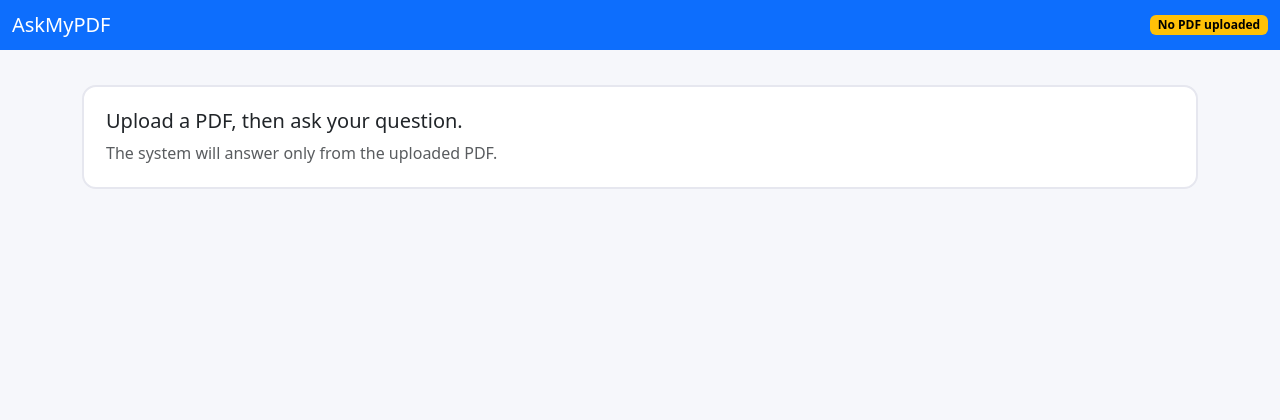
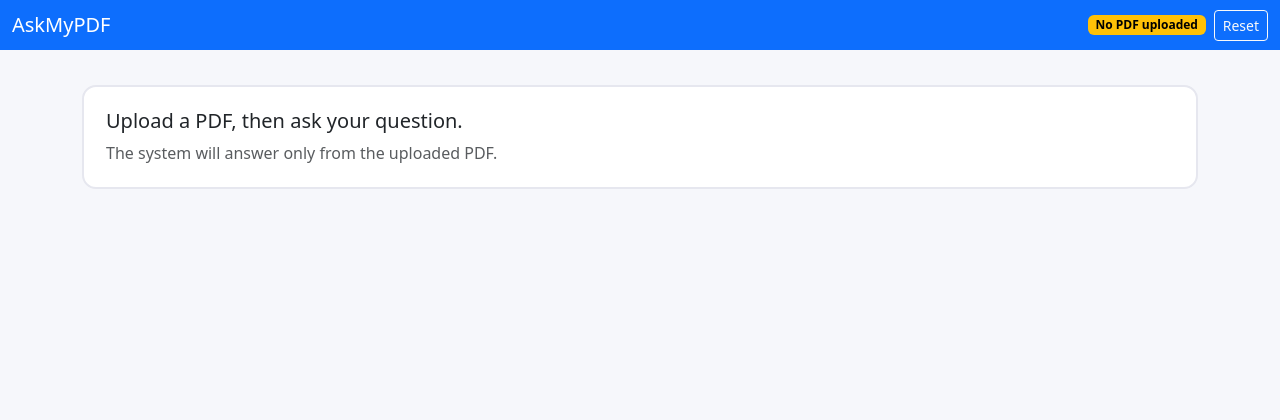
Before and after one commit to khaledelsayed2003/askmypdf, a Flask app: page / in a window 1280 px wide. Shown: the top 420 px of the page. Run offline with Flask 3, Linux system fonts and the light colour scheme.

Commit message:
ui: update navbar PDF status without reload and add reset button

```diff
--- a/static/app.js
+++ b/static/app.js
@@ -4,13 +4,31 @@
 const sendBtn = document.getElementById("sendBtn");
 const statusLine = document.getElementById("statusLine");
 
-//(answer output)
+// Navbar elements (from base.html)
+const pdfBadge = document.getElementById("pdfBadge");
+const resetBtn = document.getElementById("resetBtn");
+
+// Answer output
 const answerBox = document.getElementById("answerBox");
 const answerText = document.getElementById("answerText");
 const answerSource = document.getElementById("answerSource");
 
 function setStatus(msg) {
   statusLine.textContent = msg || "";
+}
+
+function setPdfBadgeReady(pdfName) {
+  if (!pdfBadge) return;
+  pdfBadge.textContent = `PDF: ${pdfName}`;
+  pdfBadge.classList.remove("text-bg-warning");
+  pdfBadge.classList.add("text-bg-light");
+}
+
+function setPdfBadgeEmpty() {
+  if (!pdfBadge) return;
+  pdfBadge.textContent = "No PDF uploaded";
+  pdfBadge.classList.remove("text-bg-light");
+  pdfBadge.classList.add("text-bg-warning");
 }
 
 // Upload button -> open file picker
@@ -41,16 +59,20 @@
       return;
     }
 
-    //Enable asking now
+    // Update navbar badge without reload
+    setPdfBadgeReady(data.pdf_name);
+
+    // Enable asking now
     setStatus(`PDF ready: ${data.pdf_name}. You can now ask questions.`);
     questionInput.disabled = false;
     sendBtn.disabled = false;
     uploadBtn.disabled = false;
 
-    //clear previous answer
+    // Clear previous answer
     if (answerBox) answerBox.classList.add("d-none");
+    if (answerText) answerText.textContent = "";
+    if (answerSource) answerSource.textContent = "";
 
-    // (No reload for now — we want to test /ask directly)
   } catch (err) {
     setStatus("Upload error. Please try again.");
     uploadBtn.disabled = false;
@@ -82,7 +104,7 @@
 
     setStatus("Done.");
 
-    // Show answer in the answer box
+    // Show answer
     if (answerBox) answerBox.classList.remove("d-none");
     if (answerText) answerText.textContent = data.answer || "";
     if (answerSource) answerSource.textContent = data.source || "";
@@ -98,3 +120,30 @@
 questionInput.addEventListener("keydown", (e) => {
   if (e.key === "Enter") askQuestion();
 });
+
+// Reset button: clear session + update UI without reload
+resetBtn?.addEventListener("click", async () => {
+  try {
+    const res = await fetch("/reset", { method: "POST" });
+    const data = await res.json();
+
+    if (!data.ok) {
+      setStatus("Reset failed.");
+      return;
+    }
+
+    setPdfBadgeEmpty();
+
+    // Disable asking until new PDF uploaded
+    questionInput.value = "";
+    questionInput.disabled = true;
+    sendBtn.disabled = true;
+
+    // Hide answer box
+    if (answerBox) answerBox.classList.add("d-none");
+
+    setStatus("Reset complete. Upload a new PDF.");
+  } catch (err) {
+    setStatus("Reset error. Please try again.");
+  }
+});
--- a/templates/base.html
+++ b/templates/base.html
@@ -15,11 +15,10 @@
     <span class="navbar-brand mb-0 h1">AskMyPDF</span>
 
     <div class="d-flex align-items-center gap-2">
-      {% if pdf_ready %}
-        <span class="badge text-bg-light">PDF: {{ pdf_name }}</span>
-      {% else %}
-        <span class="badge text-bg-warning">No PDF uploaded</span>
-      {% endif %}
+      <span id="pdfBadge" class="badge {% if pdf_ready %}text-bg-light{% else %}text-bg-warning{% endif %}">
+        {% if pdf_ready %}PDF: {{ pdf_name }}{% else %}No PDF uploaded{% endif %}
+      </span>
+      <button id="resetBtn" class="btn btn-sm btn-outline-light">Reset</button>
     </div>
   </div>
 </nav>
```
